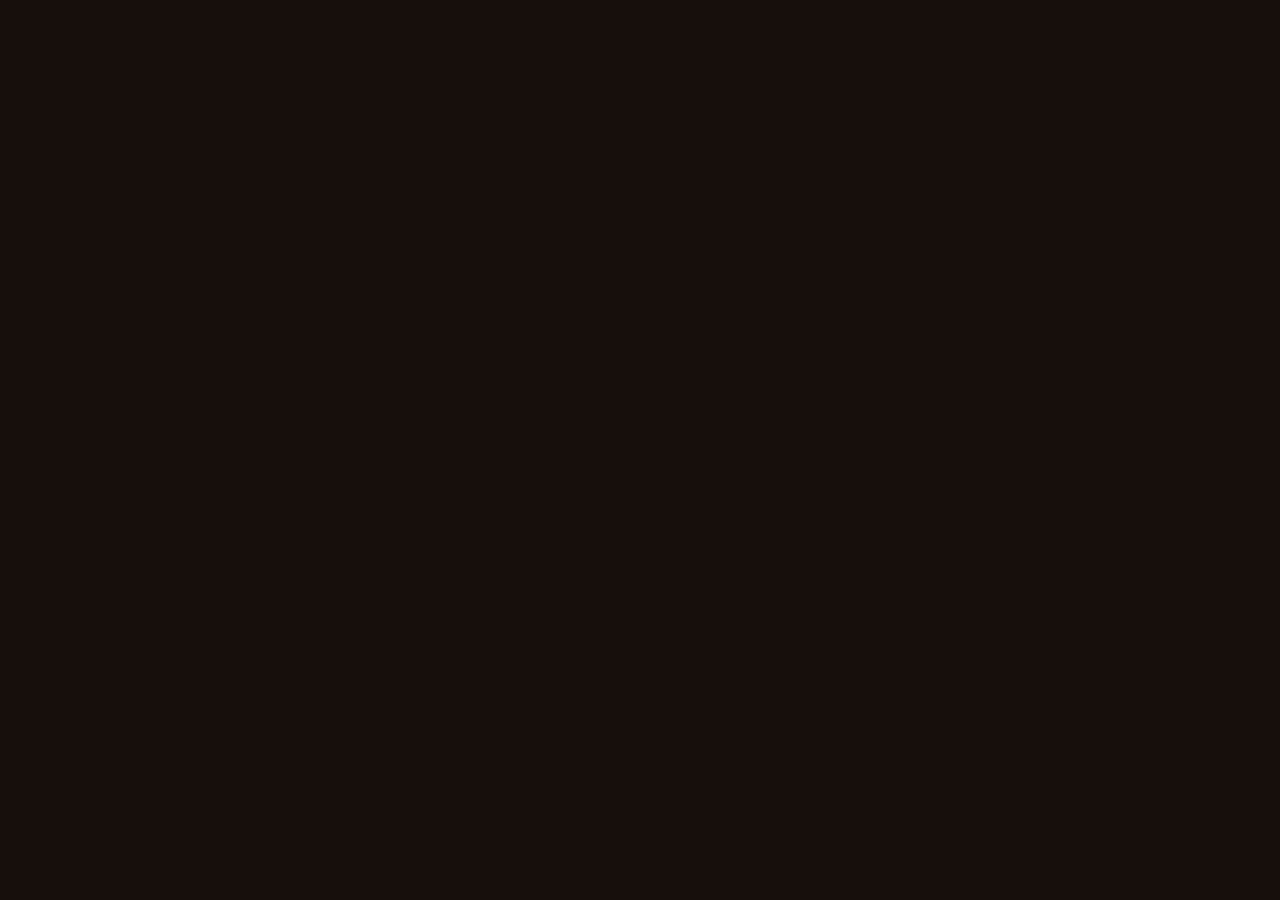
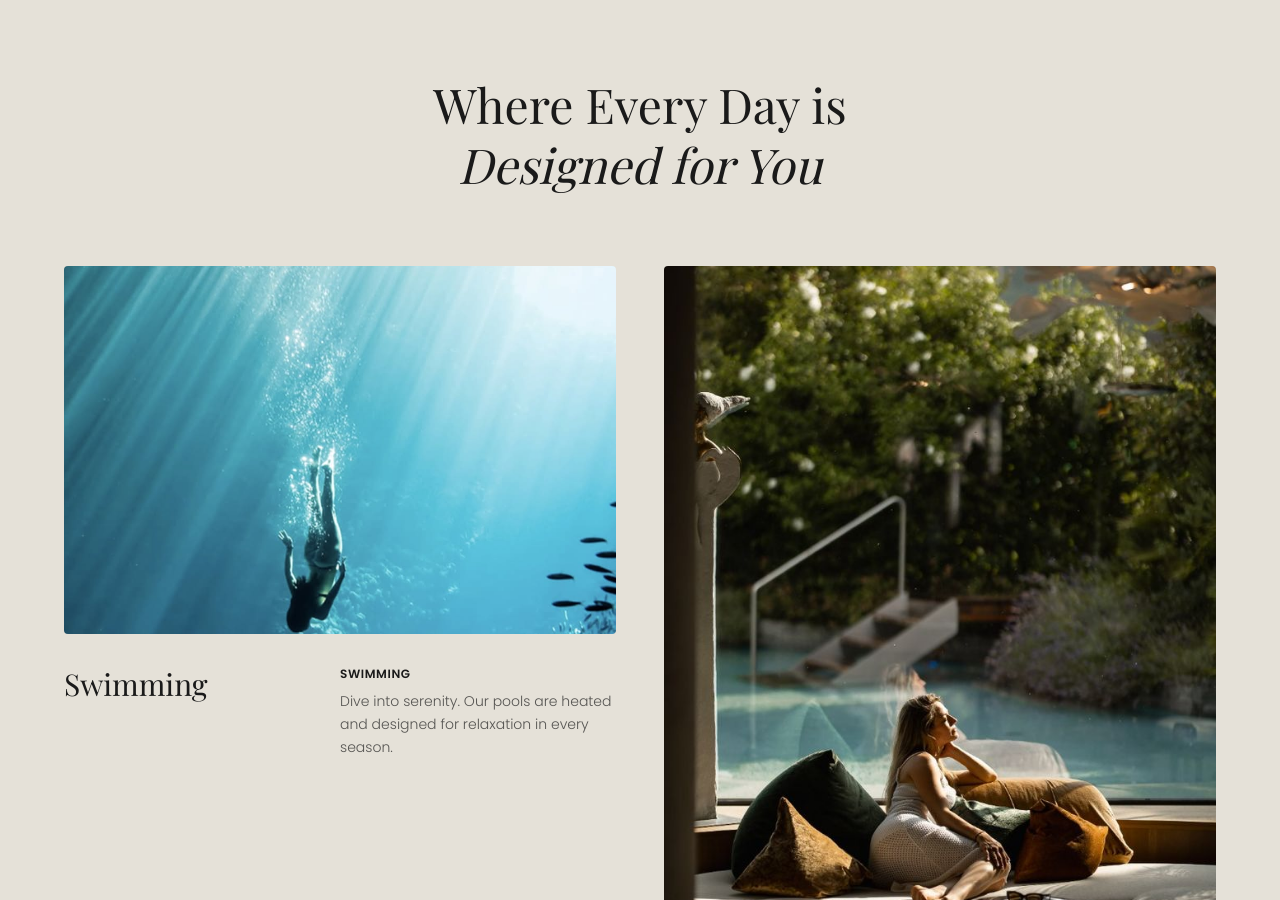
Before and after one commit to abhiramgaddam53/theavanya, a Next.js app: page /wellness in a window 1280 px wide. Shown: the part 1900-2800 px from the top of the page. Built offline with nearby package versions, Linux system fonts and the light colour scheme; a web font is replaced by a local one.

Commit message:
review wellness

```diff
--- /dev/null
+++ b/app/wellness/components/CommonParallaxCard.tsx
@@ -0,0 +1,61 @@
+"use client";
+
+import { motion, useScroll, useTransform } from "framer-motion";
+import { useRef } from "react";
+import Image from "next/image";
+
+interface CommonParallaxCardProps {
+    image: string;
+    title: string;
+    description: string;
+    variant: "square" | "portrait" | "landscape";
+    className?: string;
+}
+
+export default function CommonParallaxCard({ image, title, description, variant, className = "" }: CommonParallaxCardProps) {
+    const cardRef = useRef(null);
+    const { scrollYProgress } = useScroll({
+        target: cardRef,
+        offset: ["start end", "end start"],
+    });
+
+    // Parallax logic: Image moves slightly within its container
+    const y = useTransform(scrollYProgress, [0, 1], ["-10%", "10%"]);
+    const scale = useTransform(scrollYProgress, [0, 1], [1.1, 1]); // Subtle zoom out
+
+    // Determine dimensions based on variant
+    let aspectRatioClass = "aspect-[3/2]"; // Default square
+    if (variant === "portrait") aspectRatioClass = "aspect-[3/4]";
+    if (variant === "landscape") aspectRatioClass = "aspect-[16/9]";
+
+    return (
+        <div ref={cardRef} className={`flex flex-col gap-6 w-full ${className}`}>
+
+            {/* Image Container */}
+            <div className={`relative w-full overflow-hidden rounded-sm ${aspectRatioClass}`}>
+                <motion.div style={{ y, scale }} className="relative w-full h-[120%] -top-[10%]">
+                    <Image
+                        src={image}
+                        alt={title}
+                        fill
+                        className="object-cover"
+                    />
+                </motion.div>
+            </div>
+
+            {/* Content - Side by Side Layout */}
+            <div className="flex flex-col md:flex-row justify-between items-start gap-4 mt-2">
+                <h3 className="font-serif text-3xl text-[#1a1a1a] md:w-1/3">{title}</h3>
+                <div className="md:w-1/2">
+                    <p className="font-poppins text-xs font-bold uppercase tracking-wider text-[#1a1a1a] mb-2">
+                        {title}
+                    </p>
+                    <p className="font-poppins text-sm text-[#1a1a1a]/70 font-light leading-relaxed">
+                        {description}
+                    </p>
+                </div>
+            </div>
+
+        </div>
+    );
+}
--- /dev/null
+++ b/app/wellness/components/DesignedForYouSection.tsx
@@ -0,0 +1,96 @@
+"use client";
+
+import CommonParallaxCard from "./CommonParallaxCard";
+
+const lifestyleItems = [
+    {
+        id: 1,
+        title: "Swimming",
+        description: "Dive into serenity. Our pools are heated and designed for relaxation in every season.",
+        image: "/miscellaneous/swim.jpg",
+        variant: "square" as const
+    },
+    {
+        id: 2,
+        title: "Golf Getaways",
+        description: "Tee off in timeless style. Enjoy exclusive access to top-tier courses just moments away.",
+        image: "/slider/5.jpg", // Placeholder
+        variant: "portrait" as const
+    },
+    {
+        id: 3,
+        title: "In-Suite Spa",
+        description: "Wellness, reimagined in your room. Experience therapies delivered by expert therapists.",
+        image: "/slider/6.jpg", // Placeholder
+        variant: "landscape" as const
+    },
+    {
+        id: 4,
+        title: "Cultural Tours",
+        description: "Walk through history. Guided tours through museums, hidden art studios, and landmarks.",
+        image: "/slider/8.jpg", // Placeholder
+        variant: "portrait" as const
+    },
+    {
+        id: 5,
+        title: "Cooking Masterclass",
+        description: "Taste, create, savor. Join our chefs for a culinary experience sourcing fresh ingredients.",
+        image: "/slider/2.jpg", // Placeholder
+        variant: "square" as const
+    }
+];
+
+export default function DesignedForYouSection() {
+    return (
+        <section className="bg-primary-bg py-18 px-6 md:px-16">
+            <div className="max-w-[1400px] mx-auto">
+
+                {/* Section Header */}
+                <div className="text-center mb-18">
+                    <h2 className="font-serif text-5xl text-[#1a1a1a] leading-tight">
+                        Where Every Day is <br />
+                        <span className="italic">Designed for You</span>
+                    </h2>
+                </div>
+
+                {/* Grid Layout - Asymmetrical Board Layout */}
+                <div className="grid grid-cols-1 md:grid-cols-2 gap-x-12 gap-y-24">
+
+                    {/* Row 1: Square (Left) + Portrait (Right) */}
+                    <div className="flex flex-col justify-start">
+                        <CommonParallaxCard
+                            {...lifestyleItems[0]}
+                        />
+                    </div>
+                    <div className="flex flex-col justify-start pt-24 md:pt-0"> {/* Shift right column down visually if needed, or just standard grid */}
+                        <CommonParallaxCard
+                            {...lifestyleItems[1]}
+                        />
+                    </div>
+
+                    {/* Row 2: Landscape (Full Width or Spanning?) - Image shows Landscape spanning or just large. Let's make it span 2 cols to match the "In-Suite Spa" wide look */}
+                    <div className="md:col-span-2 w-full flex justify-start">
+                        <CommonParallaxCard
+                            {...lifestyleItems[2]}
+                            className="w-full md:w-[80%]"
+                        />
+                    </div>
+
+                    {/* Row 3: Portrait (Left) + Square (Right) - Image shows Portrait (Cultural) Left, Landscape/Square (Cooking) Right */}
+                    <div>
+                        <CommonParallaxCard
+                            {...lifestyleItems[3]}
+                        />
+                    </div>
+                    <div className="flex flex-col justify-start">
+                        <CommonParallaxCard
+                            {...lifestyleItems[4]}
+                        />
+                    </div>
+
+                </div>
+
+            </div>
+        </section>
+    );
+}
--- /dev/null
+++ b/app/wellness/components/ParallaxImageSection.tsx
@@ -0,0 +1,46 @@
+"use client";
+
+import { motion, useScroll, useTransform } from "framer-motion";
+import { useRef } from "react";
+import Image from "next/image";
+
+export default function ParallaxImageSection() {
+    const containerRef = useRef(null);
+    const { scrollYProgress } = useScroll({
+        target: containerRef,
+        offset: ["start end", "end start"],
+    });
+
+    // Parallax logic for the inner image
+    const scale = useTransform(scrollYProgress, [0, 1], [1.1, 1]);
+    const y = useTransform(scrollYProgress, [0, 1], ["-10%", "10%"]);
+
+    return (
+        <section ref={containerRef} className="py-18 bg-primary-bg overflow-hidden">
+
+            {/* Header (Text) - Constrained to standard width */}
+            <div className="max-w-[1400px] mx-auto w-full px-6 md:px-16 mb-16">
+                <h2 className="font-serif text-5xl md:text-7xl text-[#1a1a1a] leading-[1]">
+                    Live the <br />
+                    <span className="italic">Parisian Way</span>
+                </h2>
+                <p className="mt-6 font-poppins text-[#1a1a1a]/70 max-w-lg font-light">
+                    Immerse yourself in timeless moments — from hidden cafes to rooftop views — through experiences crafted for every kind of traveler.
+                </p>
+            </div>
+
+            {/* Parallax Image Card - Full Bleed (No Padding) */}
+            <div className="w-full relative h-[80vh] overflow-hidden">
+                <motion.div style={{ scale, y }} className="relative w-[80%] h-[120%] -top-[10%]">
+                    <Image
+                        src="/miscellaneous/boat.jpg" // Using existing image for now as placeholder
+                        alt="Parisian Lifestyle"
+                        fill
+                        className="object-cover"
+                    />
+                </motion.div>
+            </div>
+
+        </section>
+    );
+}
--- a/app/wellness/page.tsx
+++ b/app/wellness/page.tsx
@@ -1,6 +1,8 @@
 import WellnessHero from "./components/WellnessHero";
 import CuratedDetailsSection from "./components/CuratedDetailsSection";
 import FAQSection from "@/components/FAQSection";
+import ParallaxImageSection from "./components/ParallaxImageSection";
+import DesignedForYouSection from "./components/DesignedForYouSection";
 
 const wellnessFAQs = [
     {
@@ -41,6 +43,8 @@
     return (
         <main>
             <WellnessHero />
+            <ParallaxImageSection />
+            <DesignedForYouSection />
             <CuratedDetailsSection />
             <FAQSection
                 tagline="Thoughtfully Answered."
--- a/components/FAQSection.tsx
+++ b/components/FAQSection.tsx
@@ -12,7 +12,7 @@
     const [isOpen, setIsOpen] = useState(false);
 
     return (
-        <div className="border-b border-[#1a1a1a]/20 py-8 cursor-pointer" onClick={() => setIsOpen(!isOpen)}>
+        <div className="border-b border-[#1a1a1a]/20 py-5 cursor-pointer" onClick={() => setIsOpen(!isOpen)}>
             <button
                 onClick={() => setIsOpen(!isOpen)}
                 className="w-full flex items-center justify-between text-left group cursor-pointer"
@@ -59,7 +59,7 @@
 
 export default function FAQSection({ tagline, description, faqs }: FAQSectionProps) {
     return (
-        <section className="bg-primary-bg py-24 px-6 md:px-16">
+        <section className="bg-primary-bg py-18 px-6 md:px-16">
             <div className="max-w-[1400px] mx-auto">
                 {/* Header */}
                 <div className="mb-12 space-y-6">
```
